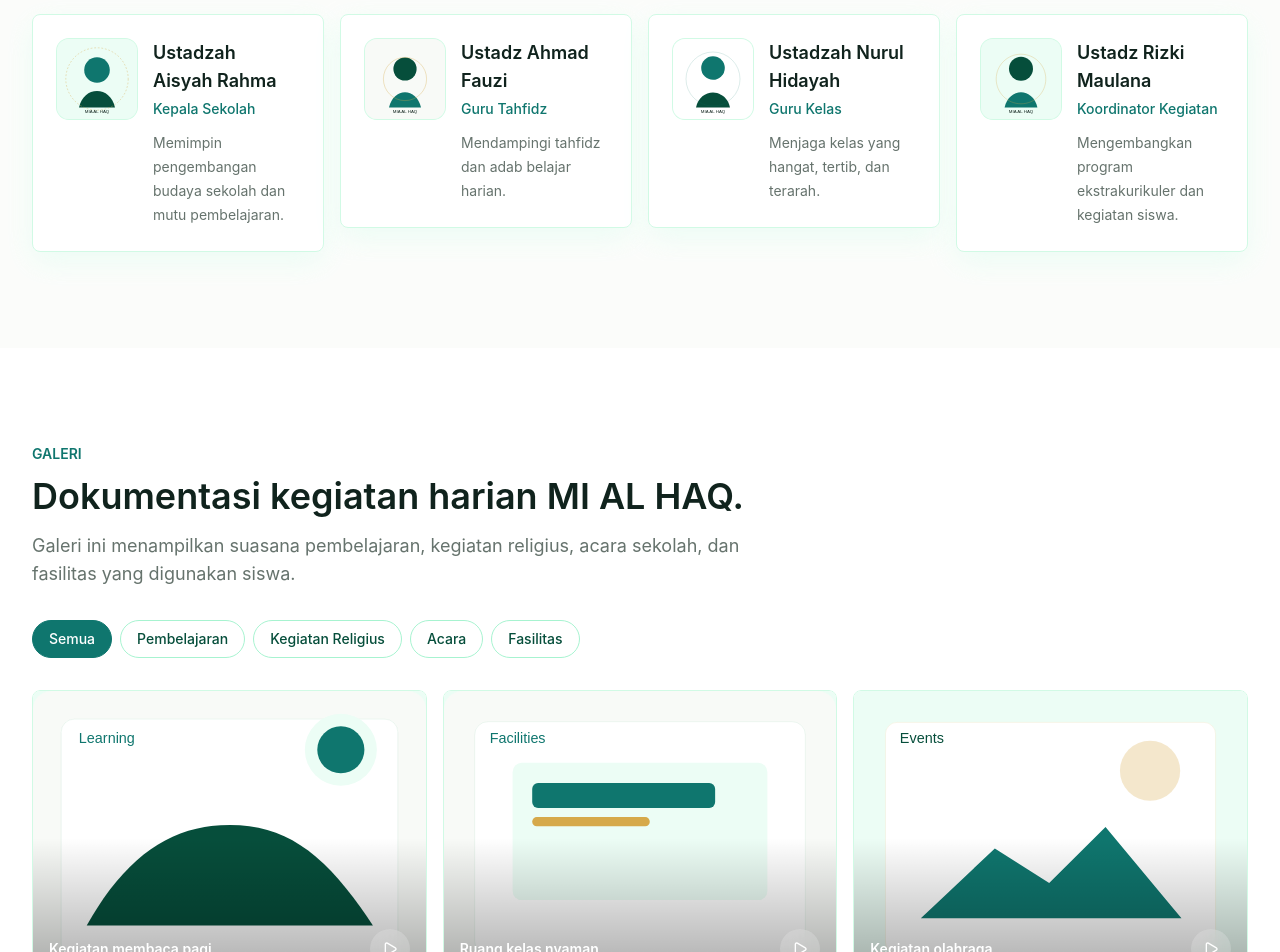
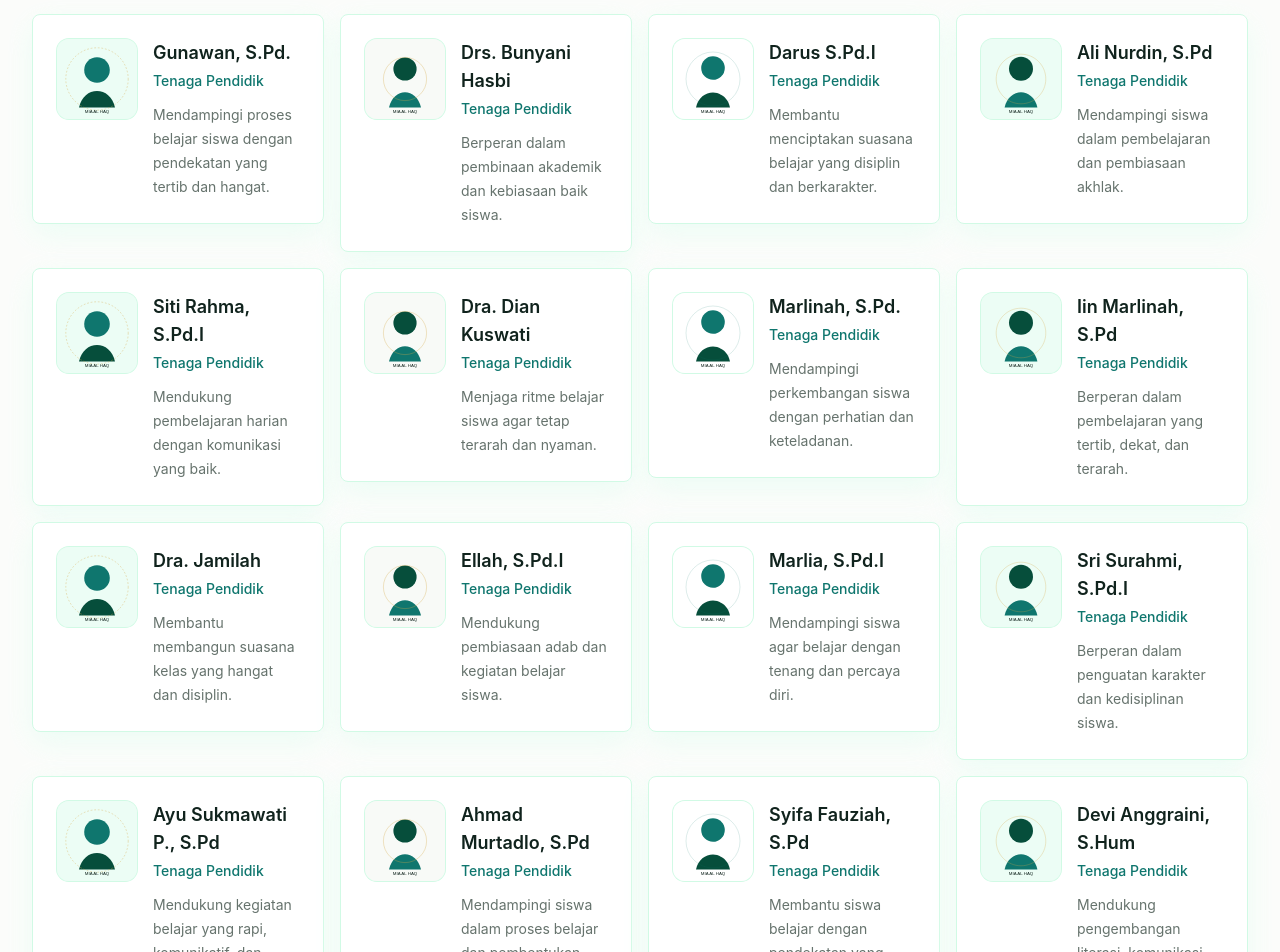
Before and after one commit to KPPOKE/company-profile-mialhaq, a Next.js app: page / in a window 1280 px wide. Shown: the part 4500-5452 px from the top of the page. Built offline with nearby package versions, Linux system fonts and the light colour scheme.

Commit message:
Update teacher list

```diff
--- a/src/data/teachers.ts
+++ b/src/data/teachers.ts
@@ -1,34 +1,146 @@
 export const teachers = [
   {
-    name: "Ustadzah Aisyah Rahma",
-    roleId: "Kepala Sekolah",
-    roleEn: "Principal",
-    descriptionId: "Memimpin pengembangan budaya sekolah dan mutu pembelajaran.",
-    descriptionEn: "Leads the school culture and learning quality.",
+    name: "Gunawan, S.Pd.",
+    roleId: "Tenaga Pendidik",
+    roleEn: "Educator",
+    descriptionId: "Mendampingi proses belajar siswa dengan pendekatan yang tertib dan hangat.",
+    descriptionEn: "Supports students' learning with an orderly and caring approach.",
     image: "/placeholders/teacher-1.svg",
   },
   {
-    name: "Ustadz Ahmad Fauzi",
-    roleId: "Guru Tahfidz",
-    roleEn: "Qur'an Teacher",
-    descriptionId: "Mendampingi tahfidz dan adab belajar harian.",
-    descriptionEn: "Supports Qur'an memorization and daily learning habits.",
+    name: "Drs. Bunyani Hasbi",
+    roleId: "Tenaga Pendidik",
+    roleEn: "Educator",
+    descriptionId: "Berperan dalam pembinaan akademik dan kebiasaan baik siswa.",
+    descriptionEn: "Contributes to academic guidance and positive student habits.",
     image: "/placeholders/teacher-2.svg",
   },
   {
-    name: "Ustadzah Nurul Hidayah",
-    roleId: "Guru Kelas",
-    roleEn: "Class Teacher",
-    descriptionId: "Menjaga kelas yang hangat, tertib, dan terarah.",
-    descriptionEn: "Creates a warm, orderly, and focused classroom.",
+    name: "Darus S.Pd.I",
+    roleId: "Tenaga Pendidik",
+    roleEn: "Educator",
+    descriptionId: "Membantu menciptakan suasana belajar yang disiplin dan berkarakter.",
+    descriptionEn: "Helps create a disciplined, character-focused learning environment.",
     image: "/placeholders/teacher-3.svg",
   },
   {
-    name: "Ustadz Rizki Maulana",
-    roleId: "Koordinator Kegiatan",
-    roleEn: "Activity Coordinator",
-    descriptionId: "Mengembangkan program ekstrakurikuler dan kegiatan siswa.",
-    descriptionEn: "Develops extracurricular and student activity programs.",
+    name: "Ali Nurdin, S.Pd",
+    roleId: "Tenaga Pendidik",
+    roleEn: "Educator",
+    descriptionId: "Mendampingi siswa dalam pembelajaran dan pembiasaan akhlak.",
+    descriptionEn: "Guides students in learning and character-building routines.",
     image: "/placeholders/teacher-4.svg",
   },
+  {
+    name: "Siti Rahma, S.Pd.I",
+    roleId: "Tenaga Pendidik",
+    roleEn: "Educator",
+    descriptionId: "Mendukung pembelajaran harian dengan komunikasi yang baik.",
+    descriptionEn: "Supports daily learning through clear and caring communication.",
+    image: "/placeholders/teacher-1.svg",
+  },
+  {
+    name: "Dra. Dian Kuswati",
+    roleId: "Tenaga Pendidik",
+    roleEn: "Educator",
+    descriptionId: "Menjaga ritme belajar siswa agar tetap terarah dan nyaman.",
+    descriptionEn: "Maintains a focused and comfortable learning rhythm for students.",
+    image: "/placeholders/teacher-2.svg",
+  },
+  {
+    name: "Marlinah, S.Pd.",
+    roleId: "Tenaga Pendidik",
+    roleEn: "Educator",
+    descriptionId: "Mendampingi perkembangan siswa dengan perhatian dan keteladanan.",
+    descriptionEn: "Supports student growth with care and positive example.",
+    image: "/placeholders/teacher-3.svg",
+  },
+  {
+    name: "Iin Marlinah, S.Pd",
+    roleId: "Tenaga Pendidik",
+    roleEn: "Educator",
+    descriptionId: "Berperan dalam pembelajaran yang tertib, dekat, dan terarah.",
+    descriptionEn: "Contributes to orderly, supportive, and focused learning.",
+    image: "/placeholders/teacher-4.svg",
+  },
+  {
+    name: "Dra. Jamilah",
+    roleId: "Tenaga Pendidik",
+    roleEn: "Educator",
+    descriptionId: "Membantu membangun suasana kelas yang hangat dan disiplin.",
+    descriptionEn: "Helps build a warm and disciplined classroom atmosphere.",
+    image: "/placeholders/teacher-1.svg",
+  },
+  {
+    name: "Ellah, S.Pd.I",
+    roleId: "Tenaga Pendidik",
+    roleEn: "Educator",
+    descriptionId: "Mendukung pembiasaan adab dan kegiatan belajar siswa.",
+    descriptionEn: "Supports adab routines and student learning activities.",
+    image: "/placeholders/teacher-2.svg",
+  },
+  {
+    name: "Marlia, S.Pd.I",
+    roleId: "Tenaga Pendidik",
+    roleEn: "Educator",
+    descriptionId: "Mendampingi siswa agar belajar dengan tenang dan percaya diri.",
+    descriptionEn: "Guides students to learn calmly and confidently.",
+    image: "/placeholders/teacher-3.svg",
+  },
+  {
+    name: "Sri Surahmi, S.Pd.I",
+    roleId: "Tenaga Pendidik",
+    roleEn: "Educator",
+    descriptionId: "Berperan dalam penguatan karakter dan kedisiplinan siswa.",
+    descriptionEn: "Contributes to character development and student discipline.",
+    image: "/placeholders/teacher-4.svg",
+  },
+  {
+    name: "Ayu Sukmawati P., S.Pd",
+    roleId: "Tenaga Pendidik",
+    roleEn: "Educator",
+    descriptionId: "Mendukung kegiatan belajar yang rapi, komunikatif, dan terarah.",
+    descriptionEn: "Supports neat, communicative, and well-guided learning activities.",
+    image: "/placeholders/teacher-1.svg",
+  },
+  {
+    name: "Ahmad Murtadlo, S.Pd",
+    roleId: "Tenaga Pendidik",
+    roleEn: "Educator",
+    descriptionId: "Mendampingi siswa dalam proses belajar dan pembentukan karakter.",
+    descriptionEn: "Guides students through learning and character formation.",
+    image: "/placeholders/teacher-2.svg",
+  },
+  {
+    name: "Syifa Fauziah, S.Pd",
+    roleId: "Tenaga Pendidik",
+    roleEn: "Educator",
+    descriptionId: "Membantu siswa belajar dengan pendekatan yang sabar dan terarah.",
+    descriptionEn: "Helps students learn through a patient and guided approach.",
+    image: "/placeholders/teacher-3.svg",
+  },
+  {
+    name: "Devi Anggraini, S.Hum",
+    roleId: "Tenaga Pendidik",
+    roleEn: "Educator",
+    descriptionId: "Mendukung pengembangan literasi, komunikasi, dan budaya belajar.",
+    descriptionEn: "Supports literacy, communication, and learning culture.",
+    image: "/placeholders/teacher-4.svg",
+  },
+  {
+    name: "Muhammad Zacky Almunawwar S.Kom",
+    roleId: "Tenaga Pendidik",
+    roleEn: "Educator",
+    descriptionId: "Mendukung pembelajaran modern dan penguatan literasi digital siswa.",
+    descriptionEn: "Supports modern learning and students' digital literacy.",
+    image: "/placeholders/teacher-1.svg",
+  },
+  {
+    name: "Muhammad Irsyad, S.HI",
+    roleId: "Tenaga Pendidik",
+    roleEn: "Educator",
+    descriptionId: "Mendampingi pembelajaran dengan penguatan nilai Islam dan akhlak.",
+    descriptionEn: "Guides learning with Islamic values and character emphasis.",
+    image: "/placeholders/teacher-2.svg",
+  },
 ];
```
